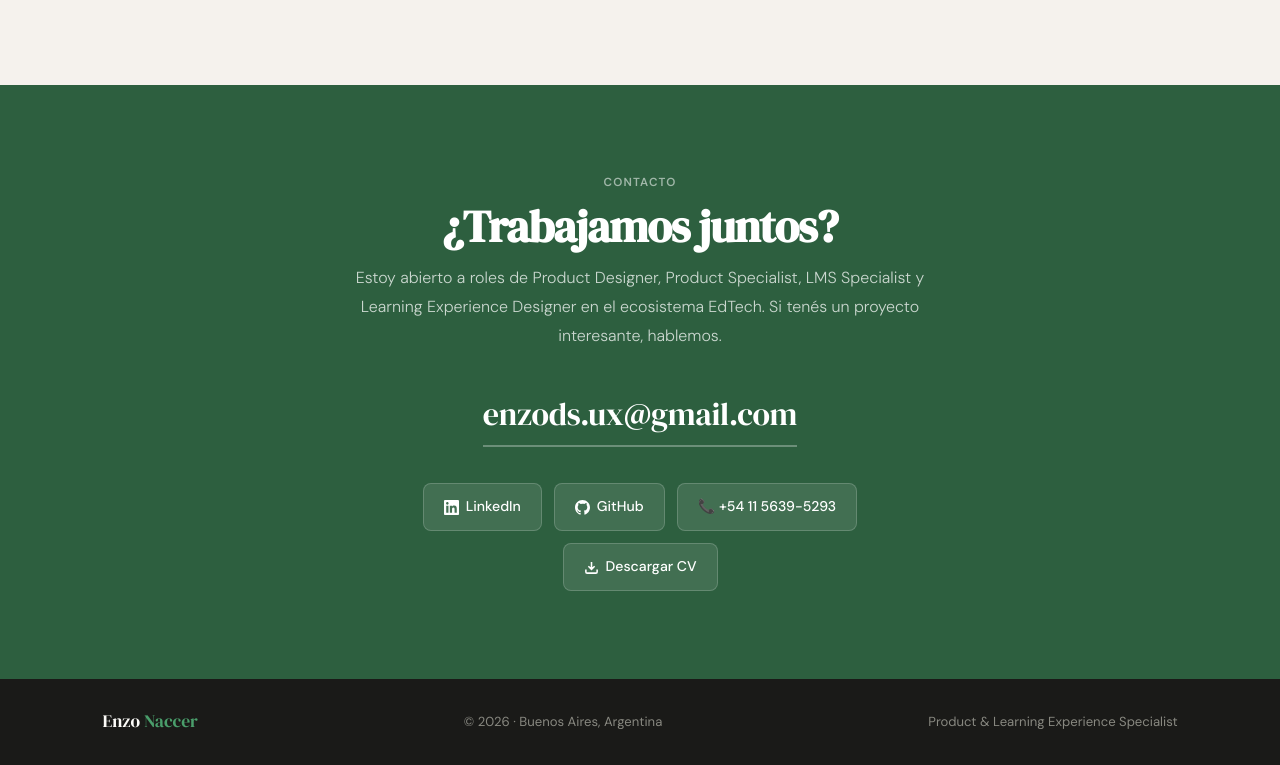
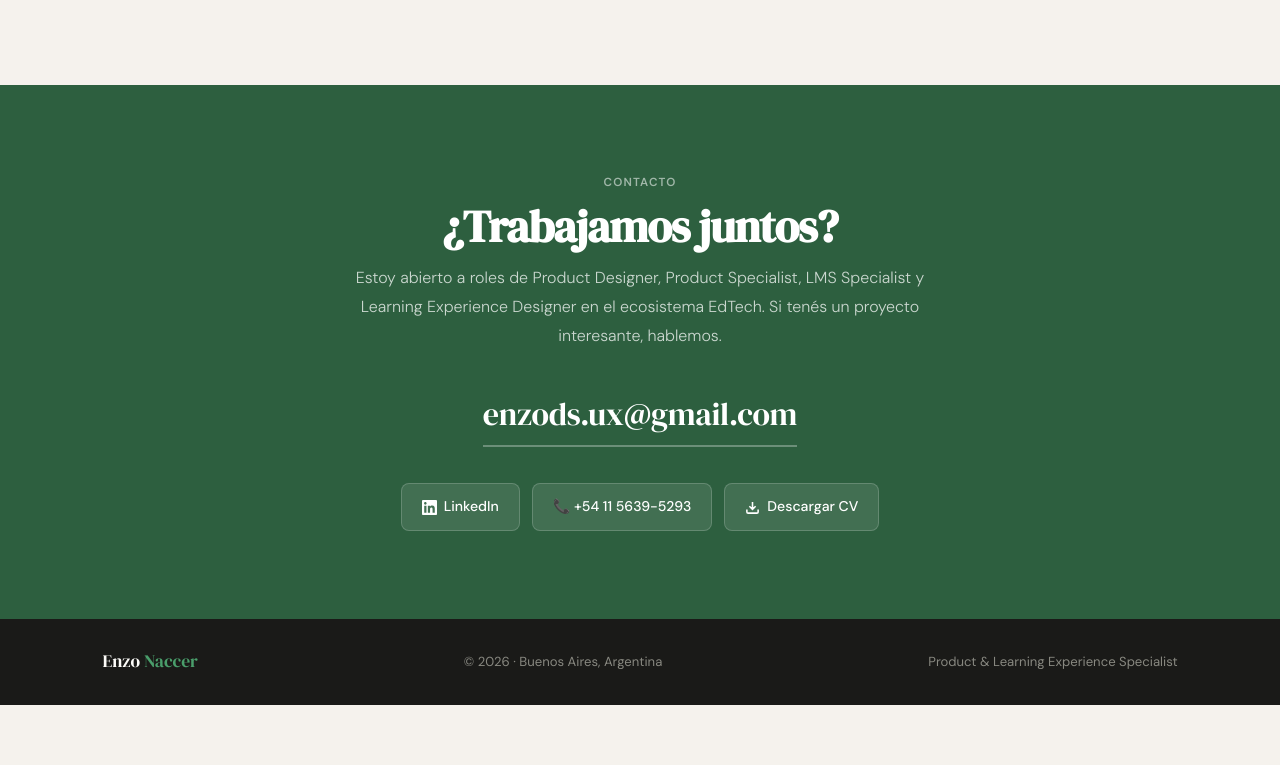
Before and after one commit to Enzo-Naccer/portfolio-enzo-naccer, a plain HTML site: page index.html in a window 1280 px wide. Shown: the part 4415-5180 px from the top of the page. After the commit the page ends 5120 px from the top, so only its background shows below. Drawn offline with nearby package versions, Linux system fonts and the light colour scheme.

Commit message:
index.html

```diff
--- a/index.html
+++ b/index.html
@@ -1364,12 +1364,6 @@
         </svg>
         LinkedIn
       </a>
-      <a href="https://github.com/enzonaccer" target="_blank" class="contact-link">
-        <svg width="15" height="15" viewBox="0 0 24 24" fill="currentColor">
-          <path d="M12 0C5.374 0 0 5.373 0 12c0 5.302 3.438 9.8 8.207 11.387.599.111.793-.261.793-.577v-2.234c-3.338.726-4.033-1.416-4.033-1.416-.546-1.387-1.333-1.756-1.333-1.756-1.089-.745.083-.729.083-.729 1.205.084 1.839 1.237 1.839 1.237 1.07 1.834 2.807 1.304 3.492.997.107-.775.418-1.305.762-1.604-2.665-.305-5.467-1.334-5.467-5.931 0-1.311.469-2.381 1.236-3.221-.124-.303-.535-1.524.117-3.176 0 0 1.008-.322 3.301 1.23A11.509 11.509 0 0112 5.803c1.02.005 2.047.138 3.006.404 2.291-1.552 3.297-1.23 3.297-1.23.653 1.653.242 2.874.118 3.176.77.84 1.235 1.911 1.235 3.221 0 4.609-2.807 5.624-5.479 5.921.43.372.823 1.102.823 2.222v3.293c0 .319.192.694.801.576C20.566 21.797 24 17.3 24 12c0-6.627-5.373-12-12-12z"/>
-        </svg>
-        GitHub
-      </a>
       <a href="tel:+541156395293" class="contact-link">
         📞 +54 11 5639-5293
       </a>
```
